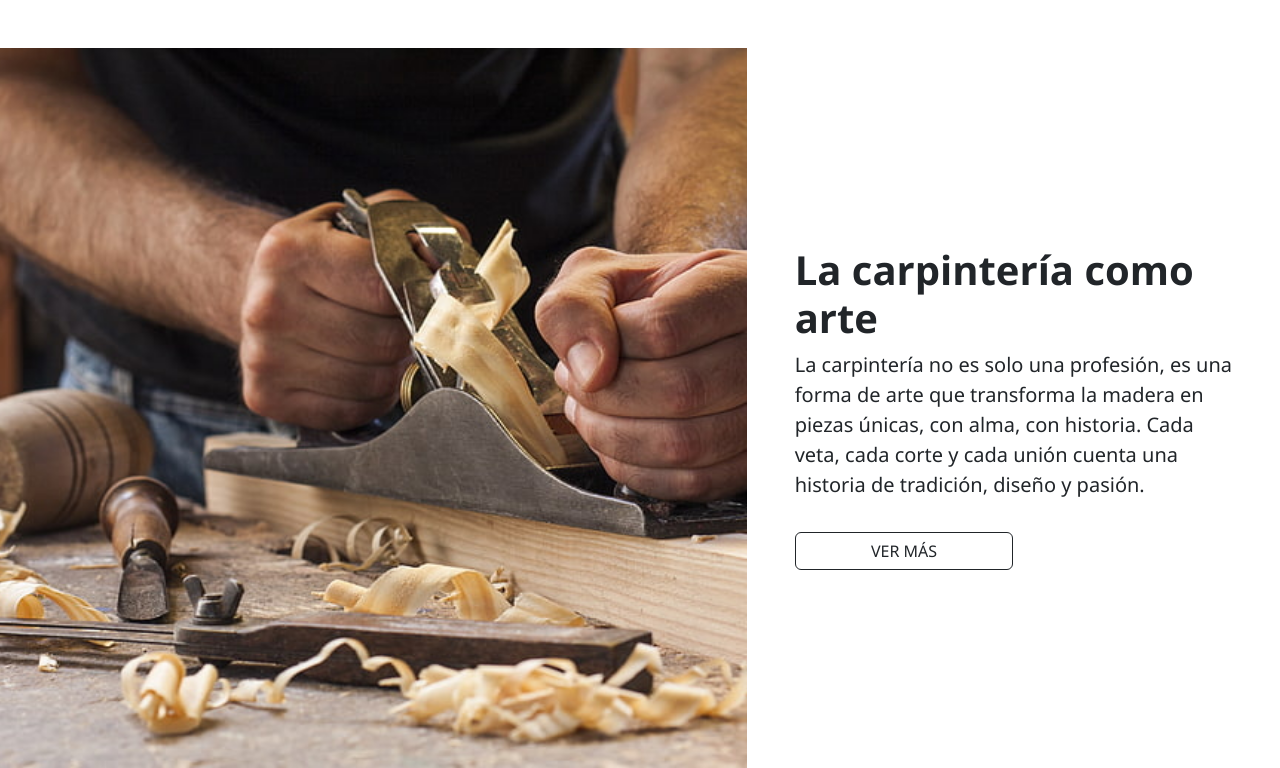
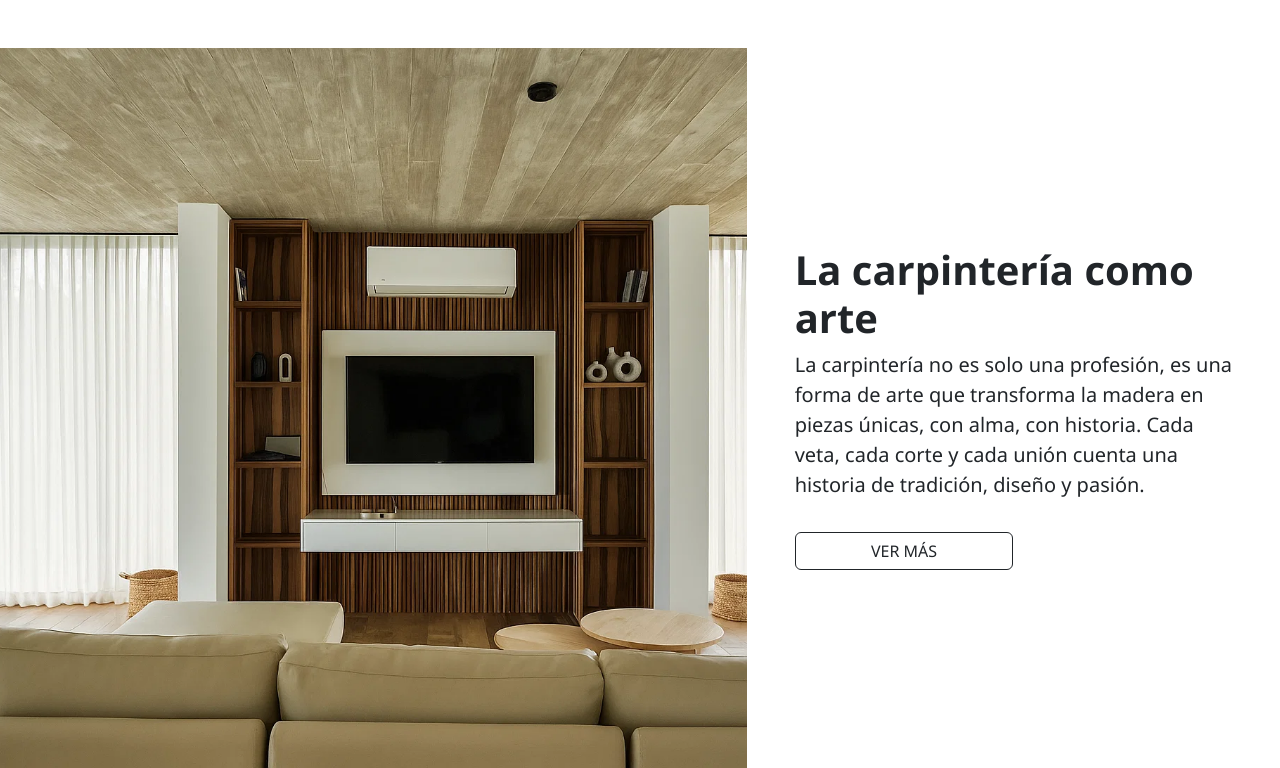
Before and after one commit to ralphjacoby1-web/Saavedra-Pool, a plain HTML site: page index.html in a window 1280 px wide. Shown: the part 899-1667 px from the top of the page. Drawn offline with nearby package versions, Linux system fonts and the light colour scheme.

Commit message:
Se cambio una imagen

```diff
--- a/index.html
+++ b/index.html
@@ -159,7 +159,7 @@
 
     <!-- Imagen a la izquierda -->
     <div class="col-lg-7 p-0 image-container" style="height: 100vh; max-height: 90vh;">
-      <img src="media/fotos/carpintero.jpg" alt="Arte en Carpintería" class="img-fluid h-100 w-100" style="object-fit: cover;">
+      <img src="media/fotos/living_saavedra.webp" alt="Arte en Carpintería" class="img-fluid h-100 w-100" style="object-fit: cover;">
     </div>
 
     <!-- Texto a la derecha -->
```
Also changed, not shown: media/fotos/carpintero.jpg (deleted), media/fotos/living_saavedra.webp (added), 2 other files.
